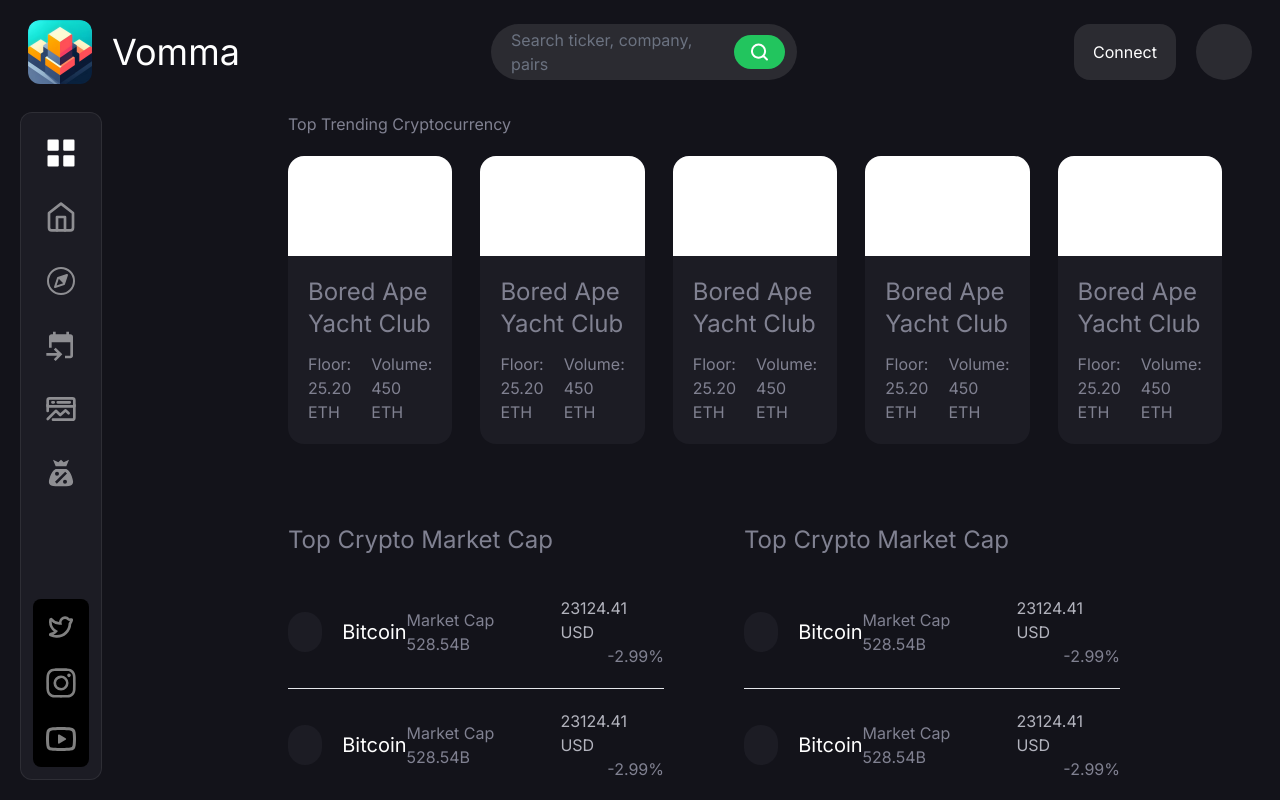
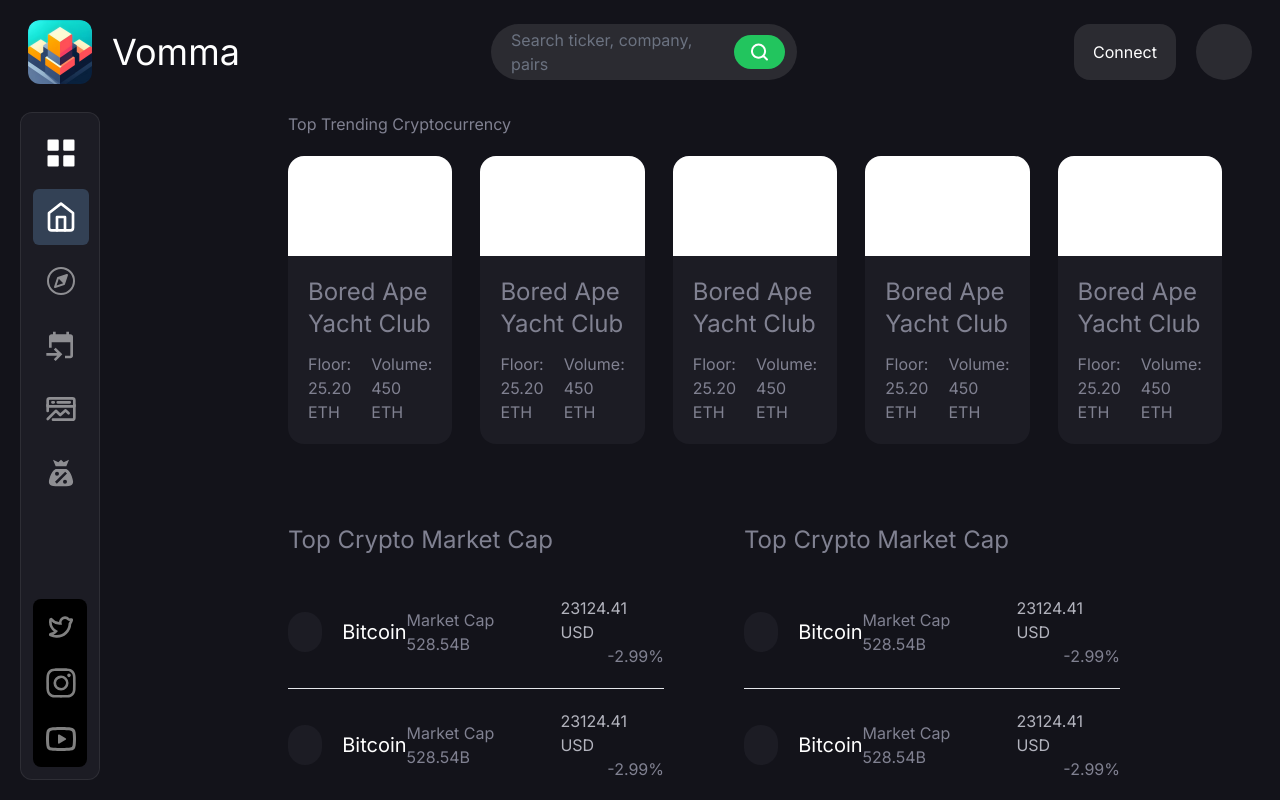
Before and after one commit to Csluu/pokemon-wiki, a Next.js app: page / in a window 1280 px wide. Shown: the top 800 px of the page. Built offline with nearby package versions, Linux system fonts and the light colour scheme.

Commit message:
Sidebar expand feature
Made an option for users to expand the sidebar for more detailed information instead of hovering. Just need to fix the menu button and add security to the external links

```diff
--- a/src/components/Navbar.tsx
+++ b/src/components/Navbar.tsx
@@ -22,7 +22,7 @@
 				</h1>
 			</span>
 
-			<span className="flex w-1/4 bg-nav-bg m-1 rounded-full text-white justify-between px-3 place-items-center">
+			<span className="flex w-1/4 bg-nav-bg m-1 rounded-full text-white justify-between px-3 place-items-center  ">
 				<h1 className="flex pl-2 text-gray-500">
 					Search ticker, company, pairs
 				</h1>
--- a/src/components/Sidebar.tsx
+++ b/src/components/Sidebar.tsx
@@ -11,6 +11,7 @@
 	name: string;
 	imgUrl: string;
 	isActive: string;
+	isMenuExpanded: boolean;
 	handleClick: (name: string) => void;
 	link: string;
 }
@@ -21,28 +22,51 @@
 	handleClick,
 	link,
 	isActive,
+	isMenuExpanded,
 }: LinkIconProps) => (
 	<Link href={link}>
 		<div
-			className="group w-14 h-14 flex justify-center hover:bg-slate-700 rounded-md transition duration-75 ease-in-out place-items-center"
+			className={`hover:bg-slate-700 min-w-[56px] rounded-md transition duration-75 ease-in-out flex group justify-start hover:scale-[102%]  ${
+				isActive && isActive === name && "bg-slate-700"
+			}`}
 			onClick={() => handleClick(name)}
 		>
+			{/* ! The animation freaks out if I don't have this span might have to do with how the dimensions width are set up */}
+
+			<span className="flex flex-row   ">
+				{/* Icon  */}
+				<div className={`w-14 h-14 flex justify-center place-items-center  `}>
 					<Image
-				className="opacity-50 group-hover:opacity-100"
+						className={`${
+							isActive && isActive !== name && "opacity-50"
+						} opacity-100 group-hover:opacity-100  transition duration-75 `}
 						src={imgUrl}
 						alt={name}
 					/>
+				</div>
 
-			<div className="fixed group-hover:visible invisible text-white left-28 bg-slate-700 p-3 w-fit h-fit justify-center place-items-center rounded-md border-[1px] border-gray-800 transition duration-75 ease-in-out">
+				{/* Tool Tip */}
+				{!isMenuExpanded ? (
+					<div className="fixed flex group-hover:visible invisible left-28 text-white bg-slate-700 p-3 w-fit h-fit justify-center place-items-center rounded-md transition duration-75 ease-in-out">
 						{name}
-				<div className="absolute -z-10 left-0 top-2 bg-slate-700 w-8 h-8 rounded-sm rotate-45"></div>
+						<div className="absolute -z-10 left-0 top-2 bg-slate-700 w-8 h-8 rounded-sm rotate-45 "></div>
 					</div>
+				) : (
+					<div
+						className={`opacity-100 group-hover:opacity-100 text-white flex place-items-center w-fit whitespace-nowrap bg text-start ${
+							isActive && isActive !== name && "opacity-50"
+						}`}
+					>
+						{name}
+					</div>
+				)}
+			</span>
 		</div>
 	</Link>
 );
 
 const Sidebar: FC<SidebarProps> = () => {
-	const [isMenuOpen, setIsMenuOpen] = useState(false);
+	const [isMenuExpanded, setIsMenuExpanded] = useState(false);
 	const [isActive, setIsActive] = useState("Home");
 
 	// rewrite this a few times
@@ -54,12 +78,24 @@
 		setIsActive(name);
 	};
 
-	const handleMenu = () => {};
+	const handleMenu = () => {
+		setIsMenuExpanded((prevState) => !prevState);
+	};
 
 	return (
-		<div className="flex fixed w-25 top-28 bottom-5 left-5 flex-col p-3 bg-[#1c1c24] border-nav-border border-[1px] transition-all duration-500 ease-in-out rounded-xl gap-6 overflow-hidden justify-between place-items-center">
-			<div className="flex flex-col gap-2">
-				<div className="flex justify-center place-items-center w-14 h-14">
+		<div
+			id="sidebar"
+			className={`flex fixed ${
+				isMenuExpanded
+					? "w-60 transition-all duration-500"
+					: "w-20 transition-all duration-500"
+			} top-28 bottom-5 left-5 flex-col p-3 bg-[#1c1c24] border-nav-border border-[1px] transition-all duration-500 ease-in-out rounded-xl gap-6 overflow-hidden justify-between place-items-center`}
+		>
+			<div className="flex w-full flex-col gap-2">
+				<div
+					className="flex justify-center place-items-center w-14 h-14 hover:bg-slate-700 rounded-md"
+					onClick={handleMenu}
+				>
 					<svg
 						xmlns="http://www.w3.org/2000/svg"
 						width="36"
@@ -73,14 +109,14 @@
 					</svg>
 				</div>
 
-				<span className="flex flex-col gap-2">
-					{" "}
+				<span className="flex flex-col gap-2 ">
 					{/* Practice this again  */}
 					{navlinks.map((link) => (
 						<LinkIcon
 							key={link.name}
 							{...link}
 							imgUrl={link.imgUrl}
+							isMenuExpanded={isMenuExpanded}
 							isActive={isActive}
 							handleClick={() => handleClick(link.name)}
 							link={link.link}
@@ -89,13 +125,14 @@
 				</span>
 			</div>
 			{/* I have to make sure these links open in a different tab with security  */}
-			<div className="flex flex-col bg-black rounded-lg">
+			<div className="flex flex-col bg-black rounded-lg w-full">
 				{/* Practice this again  */}
 				{socialMediaLinks.map((link) => (
 					<LinkIcon
 						key={link.name}
 						{...link}
 						imgUrl={link.imgUrl}
+						isMenuExpanded={isMenuExpanded}
 						isActive={isActive}
 						handleClick={() => handleClick(link.name)}
 						link={link.link}
```
Lines whose indentation alone changed are shown as unchanged.
